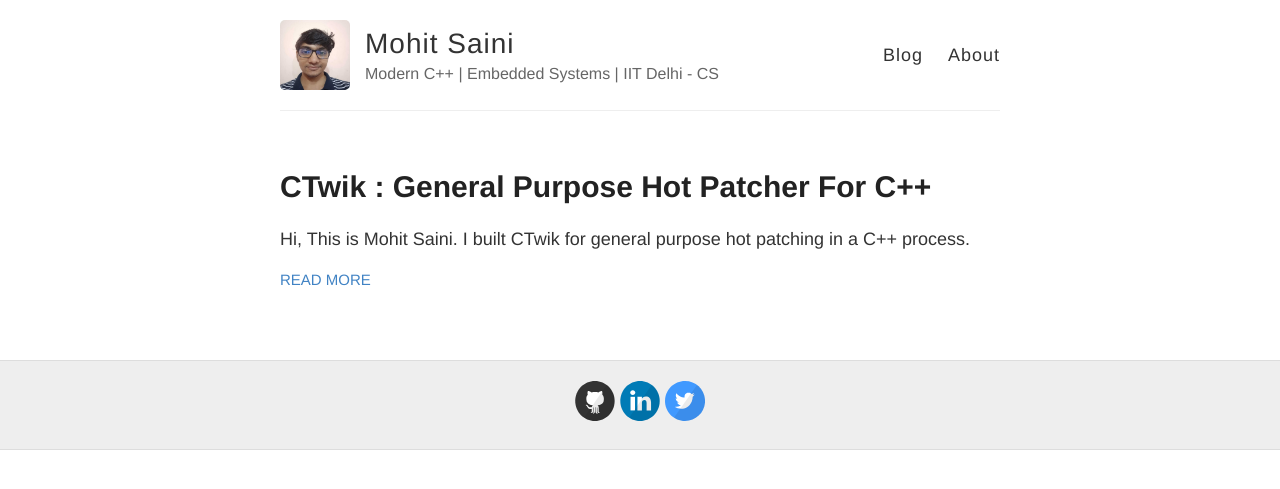
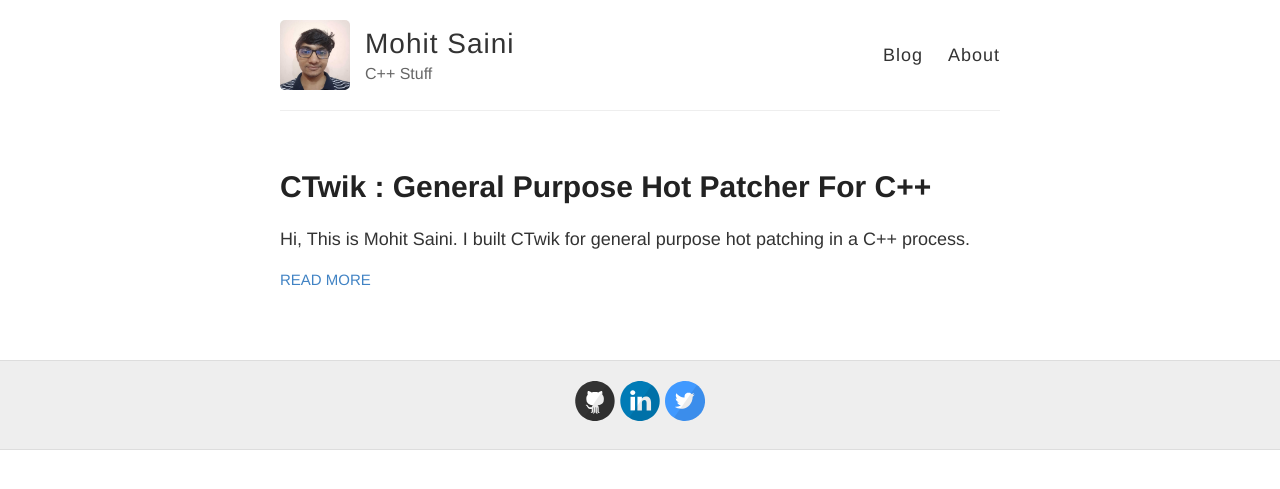
Before and after one commit to mohitmv/blog, a Jekyll site: the page built from index.html, in a window 1280 px wide. Shown: the top 489 px of the page. Built offline with Jekyll 4.4.1, drawn with Linux system fonts in a browser that asks for light colours.

Commit message:
Change the blog tagline

```diff
--- a/_config.yml
+++ b/_config.yml
@@ -6,7 +6,7 @@
 name: Mohit Saini
 
 # Short bio or description (displayed in the header)
-description: Modern C++ | Embedded Systems | IIT Delhi - CS
+description: C++ Stuff
 
 # URL of your avatar or profile pic (you could use your GitHub profile pic)
 avatar: https://raw.githubusercontent.com/mohitmv/blog/master/images/mohit_saini.jpeg
```
